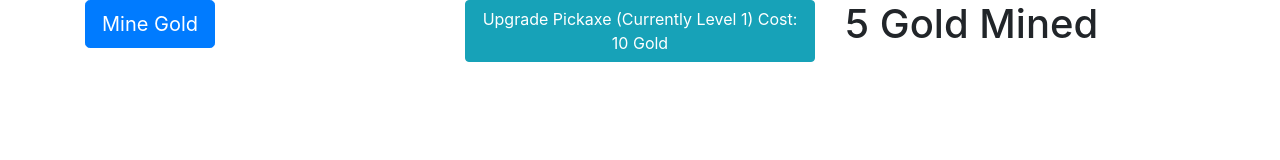
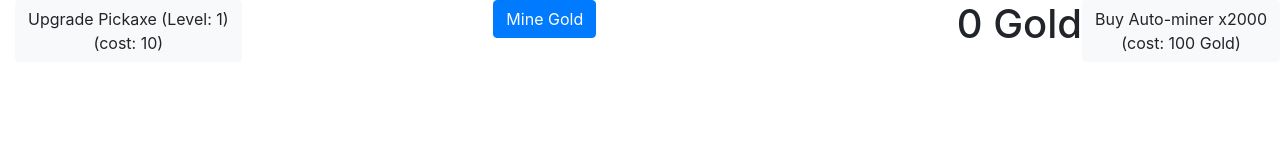
Before and after one commit to BubbleAss/BubbleAss.github.io, a plain HTML site: page index.html in a window 1280 px wide. Drawn offline with nearby package versions, Linux system fonts and the light colour scheme.

Commit message:
Update index.html

```diff
--- a/index.html
+++ b/index.html
@@ -12,24 +12,26 @@
   </head>
   <body>
 
-  <div class="container">
+
+    <div class="container-fluid">
       <div class="row">
         <div class="col-sm">
-      <button class="btn btn-primary btn-lg" onclick="mineGold()">Mine Gold</button>
+          <button id="upgradePickaxeButton"
+           onclick="buyPickaxeUpgrade()" class="btn btn-light">
+            Upgrade Pickaxe (Level: 1) <br> (cost: 10)
+          </button>
         </div>
         <div class="col-sm">
-      <button class="btn btn-info" onclick="buyGoldPerClick()" id="perClickUpgrade">Upgrade Pickaxe (Currently Level 1) Cost: 10 Gold</button>
+          <button onclick="mineGold()" class="btn btn-primary">Mine Gold</button>
         </div>
-    <div class="col-sm">
-        <h1 id="goldMined">0 Gold</h1>
+        <div ="col-sm"></div>
+        <h1 id="goldText">0 Gold</h1>
+        <button id="buyAutoMine" onclick="enableAutoMine()"
+         class="btn btn-light">
+            Buy Auto-miner x2000 <br> (cost: 100 Gold)
+         </button>
       </div>
     </div>
-</div>
-
-
-
-
-
 
 
 
@@ -37,6 +39,5 @@
     <!-- jQuery first, then Popper.js, then Bootstrap JS -->
     <script src="https://code.jquery.com/jquery-3.3.1.slim.min.js" integrity="sha384-q8i/X+965DzO0rT7abK41JStQIAqVgRVzpbzo5smXKp4YfRvH+8abtTE1Pi6jizo" crossorigin="anonymous"></script>
     <script src="https://stackpath.bootstrapcdn.com/bootstrap/4.3.1/js/bootstrap.min.js" integrity="sha384-JjSmVgyd0p3pXB1rRibZUAYoIIy6OrQ6VrjIEaFf/nJGzIxFDsf4x0xIM+B07jRM" crossorigin="anonymous"></script>
-    <script src="script.js"></script>
   </body>
 </html>
```
Lines whose indentation alone changed are shown as unchanged.
